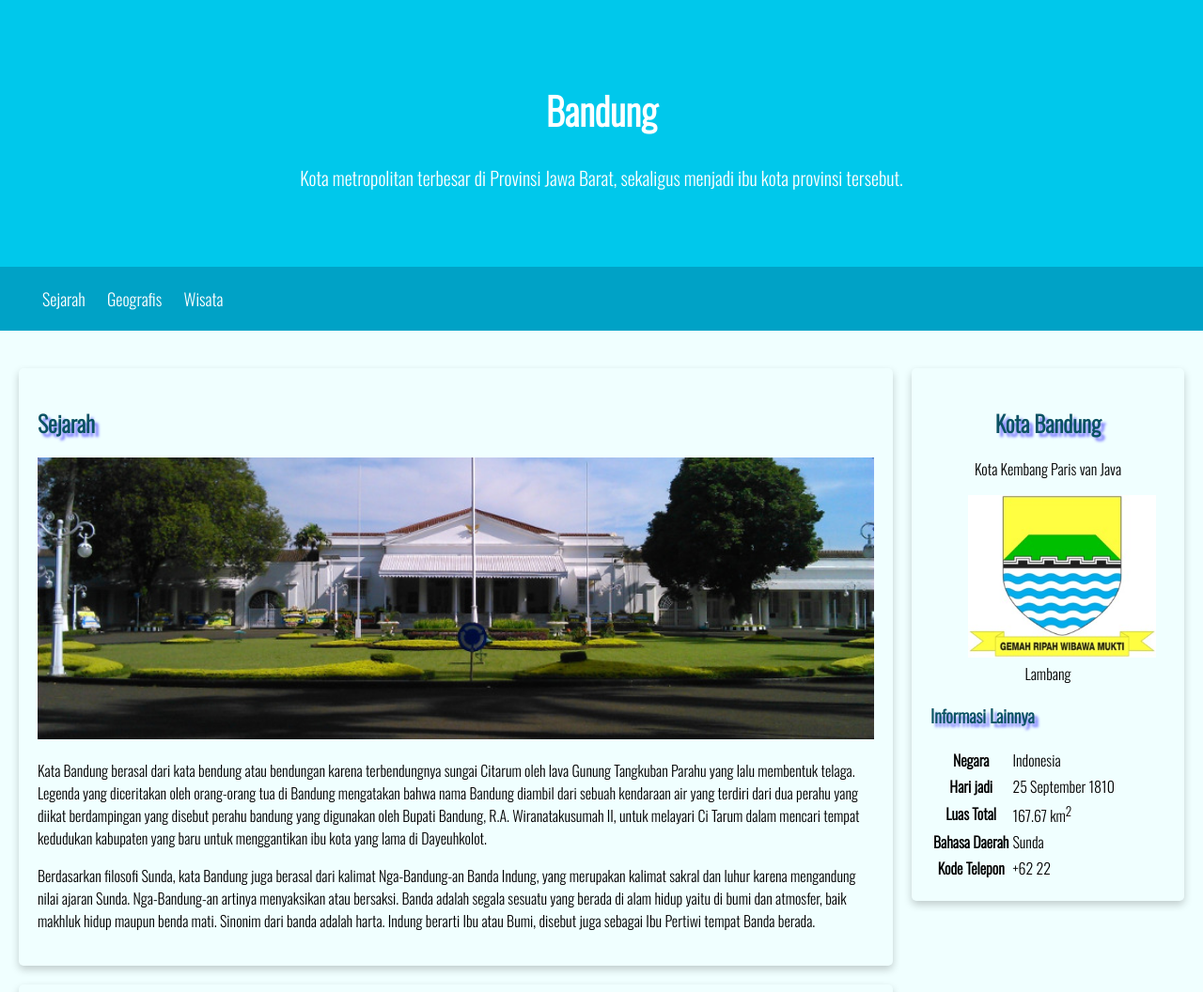
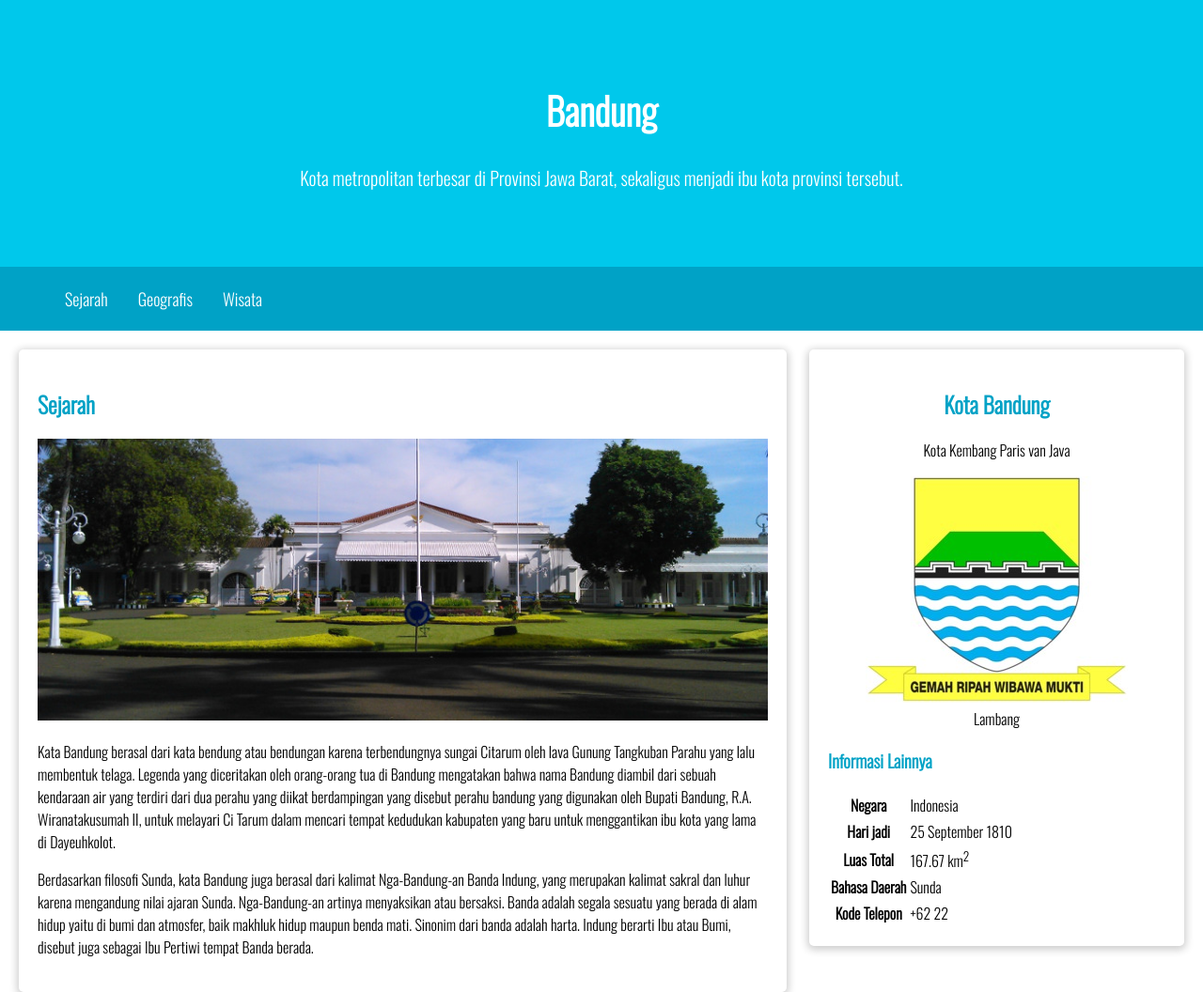
Before and after one commit to KopiYama/WebDasar2, a plain HTML site: page Index.html in a window 1280 px wide. Shown: the top 1056 px of the page at 94% size. Drawn offline with nearby package versions, Linux system fonts and the light colour scheme.

Commit message:
Responsif dengan flexbox

```diff
--- a/Index.html
+++ b/Index.html
@@ -2,6 +2,7 @@
 <html>
   <head>
     <meta charset="utf-8" />
+    <meta name="viewport" content="width=device-widht, initial-scale=1.0" />
     <title>Halaman Profil Bandung</title>
 
     <!-- My Own Styles -->
--- a/assets/styles/style.css
+++ b/assets/styles/style.css
@@ -3,33 +3,31 @@
   }
 
   body {
-    font-family: 'Oswald', sans-serif;
-    background-color: azure;
+    font-family: "Oswald", sans-serif;
     margin: 0;
     padding: 0;
   }
 
-main {
-    padding: 20px;
-    overflow: auto;
+  header {
+    display: inline;
   }
 
-h2, h3 {
-    color: #0a5263;
-    font-weight: bold;
-    text-shadow: 4px 4px 3px #77f;
+  nav {
+    background-color: #00a2c6;
+    padding: 5px;
+    position: sticky;
+    top: 0;
   }
 
-.Black {
-    color: black;
+  nav ul {
+    padding-inline: 4rem;
+
+    display: flex;
+    gap: 2rem;
   }
 
-footer {
-    padding: 20px;
-    color: white;
-    background-color: #00a2c6;
-    text-align: center;
-    font-weight: bold;
+  nav li {
+    list-style-type: none;
   }
 
   nav a {
@@ -41,28 +39,40 @@ nav a {
 
   nav a:hover {
     font-weight: bold;
+    font-size: 17px;
   }
 
-.profile header {
-    text-align: center;
+  main {
+    padding: 20px;
+
+    display: flex;
+    gap: 1.5rem;
   }
 
-.featured-image {
-width: 100%;
-max-height: 300px;
-object-fit: cover;
-object-position: center;
+  #content {
+    flex: 5;
+
+    display: flex;
+    flex-flow: column nowrap;
+    gap: 1rem 2rem;
   }
 
-.profile img {
-    width: 200px;
+  aside {
+    flex: 1;
   }
 
-.card {
-    box-shadow: 0 4px 8px 0 rgba(0, 0, 0, 0.2);
-    border-radius: 5px;
+  h2 {
+    color: #00a2c6;
+  }
+
+  h3 {
+    color: #00a2c6;
+  }
+
+  footer {
     padding: 20px;
-    margin-top: 20px;
+    color: #fff;
+    background-color: #00a2c6;
   }
 
   .jumbotron {
@@ -73,24 +83,40 @@ object-position: center;
     color: white;
   }
 
-nav li {
-    display: inline;
-    list-style-type: none;
-    margin-right: 20px;
+  .profile header {
+    text-align: center;
   }
 
-nav {
-    background-color: #00a2c6;
-    padding: 5px;
+  .featured-image {
+    width: 100%;
+    max-height: 300px;
+
+    object-fit: cover;
+    object-position: center;
   }
 
-#content {
-    float: left;
-    width: 75%;
+  .card {
+    box-shadow: 0 2px 8px 2px rgba(0, 0, 0, 0.2);
+    border-radius: 5px;
+    padding: 20px;
   }
 
-aside {
-    float: right;
-    width: 25%;
-    padding-left: 20px;
+  @media screen and (max-width: 1200px) {
+    main {
+      flex-flow: column nowrap;
     }
+
+    main aside {
+      align-self: center;
+    }
+  }
+
+  @media screen and (max-width: 768px) {
+    nav ul {
+      justify-content: center;
+    }
+
+    main aside {
+      align-self: stretch;
+    }
+  }
```
Lines whose indentation alone changed are shown as unchanged.
